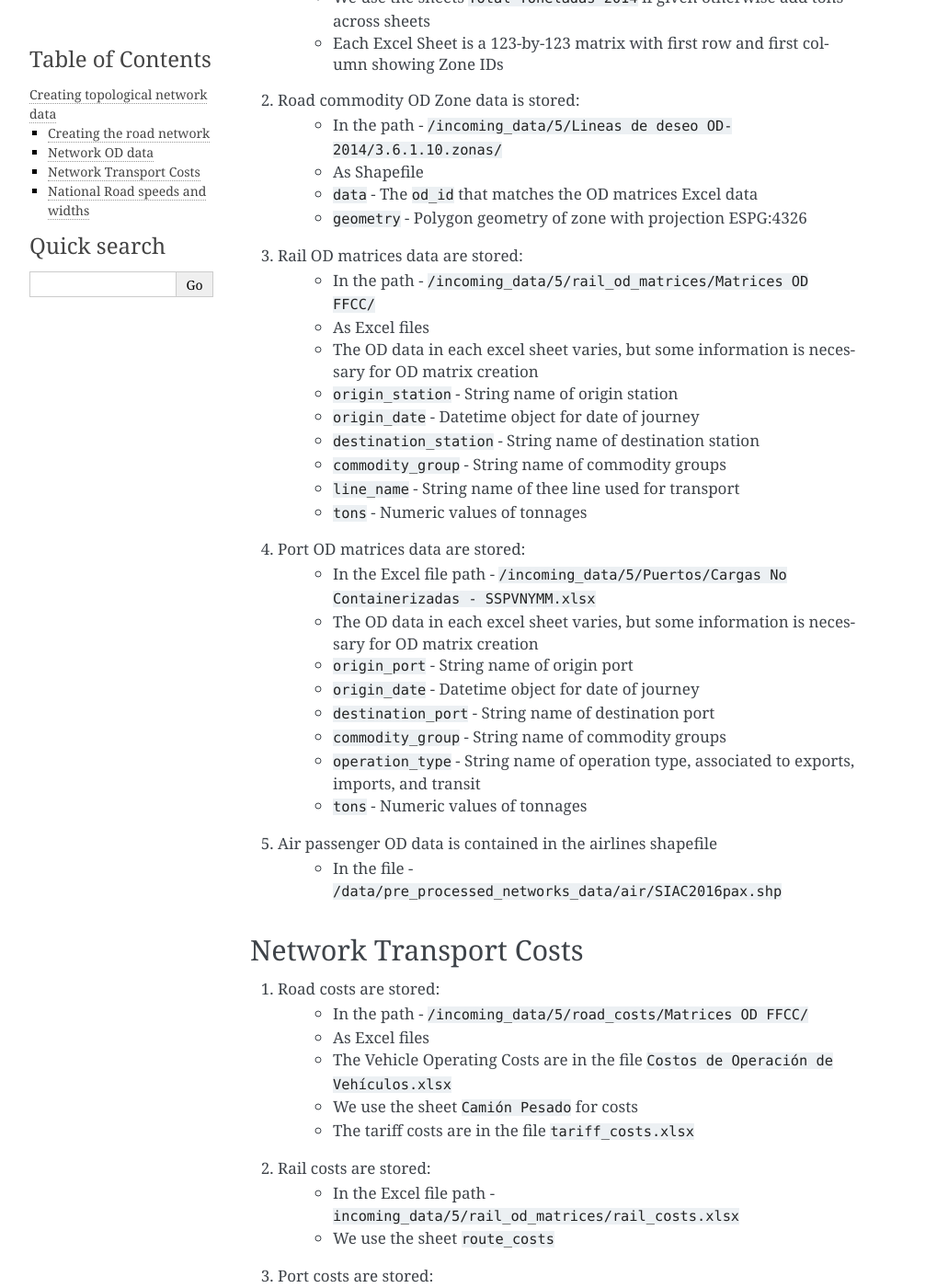
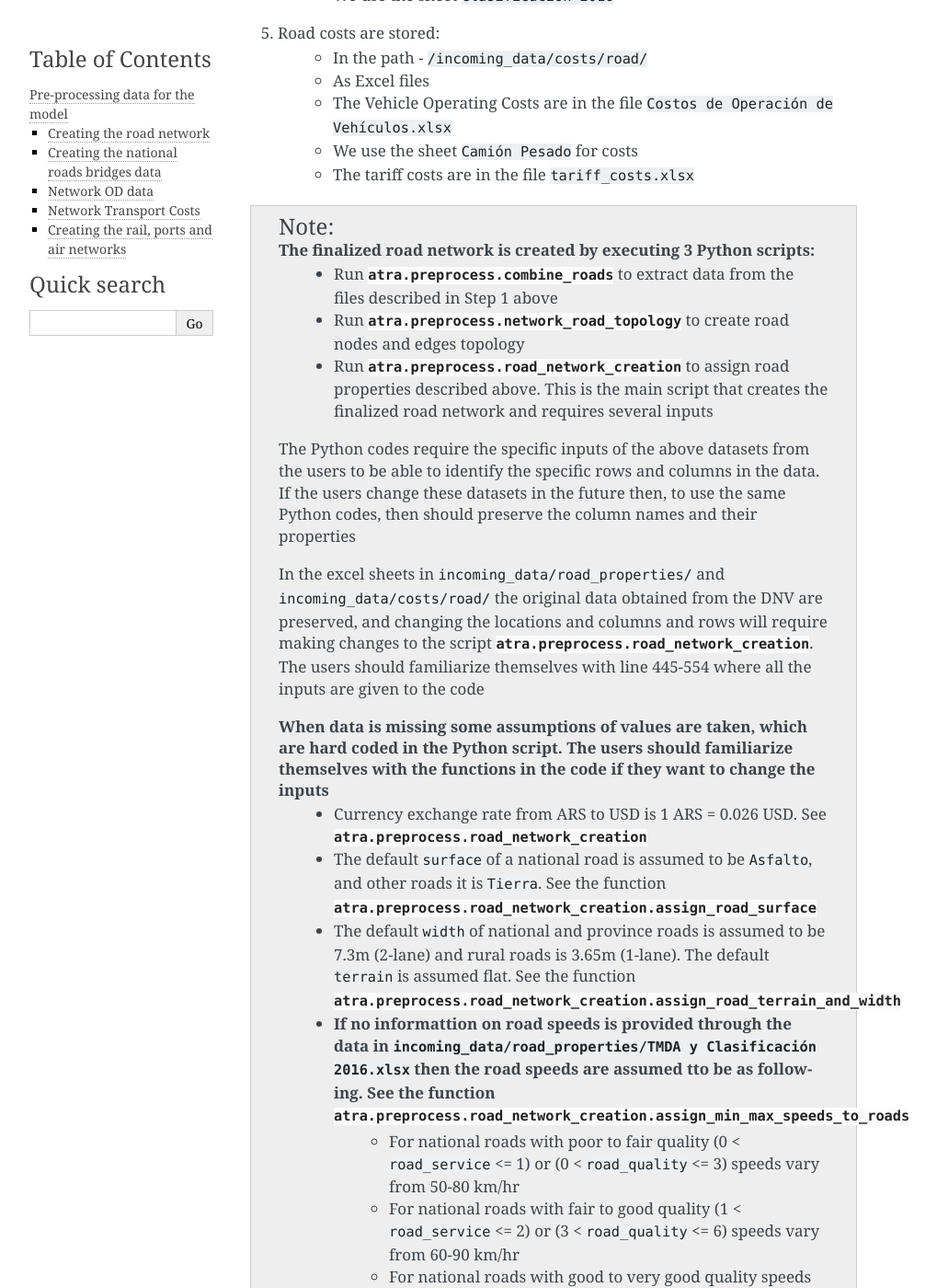
Before and after one commit to oi-analytics/argentina-transport, a Sphinx documentation site: the page built from docs/predata.rst, in a window 1280 px wide and 1400 px high, scrolled down 3121 px. Shown: the whole window at 92% size, without its empty margins (148-1167 px from the left). Built offline with Sphinx 7.4.7, drawn with Linux system fonts in a browser that asks for light colours; formulas are drawn with MathJax 3; pages that are not in the unit, such as notebooks, are missing from menus; the version number is read from the project's files by our own code; some of the changed text lies outside the part shown.

Commit message:
modified description of docs and preprocess scripts

```diff
--- a/docs/index.rst
+++ b/docs/index.rst
@@ -22,7 +22,7 @@
     Installation <requirements>
     Organization of Data <organisation>
     Required data inputs and paramters <parameters>
-    Creating topological network data <predata>
+    Pre-processing data for the model <predata>
     Analysis and Results <results>
     API Reference <api/atra>
     License <license>
--- a/docs/parameters.rst
+++ b/docs/parameters.rst
@@ -36,7 +36,7 @@
 
     The essential attributes in these networks are listed below. See the data for all attributes and try to recreate your data with similar column names and attribute values.
 
-    Several of these parameters and their values are created from ``incoming_data`` which is explained later
+    Several of these parameters and their values are created from ``incoming_data`` which is explained in the section `Preparing data for the model <https://argentina-transport-risk-analysis.readthedocs.io/en/latest/predata.html>`_
 
 3. All nodes have the following attributes:
     - ``node_id`` - String Node ID
@@ -209,7 +209,7 @@
 -------------------------------
 1. For the macroeconomic analysis first a multi-regional IO matrix for 24 provinces in Argentina is created from a national-level IO matrix and province level Gross Production Values (GPV) of IO Industries
 
-2. The multi-regional macroeconoic IO data is created from data downloaded from the INDEC website. The data is stored as:
+2. The multi-regional macroeconoic IO data is created from data downloaded from the Instituto Nacional de Estadística y Censos  (INDEC) website. The data is stored as:
     - Industry and Commodity level IO accounts in the file path ``data/economic_IO_tables/input/sh_cou_06_16.xls``
     - Industry level GPV in the file path ``data/economic_IO_tables/input/PIB_provincial_06_17.xls``
     - Names of aggregated industries classification for Argentina in the file path ``data/economic_IO_tables/input/industry_high_level_classification.xlsx``, which should be present in the IO and GPV data files
--- a/docs/predata.rst
+++ b/docs/predata.rst
@@ -1,5 +1,5 @@
 =================================
-Creating topological network data
+Pre-processing data for the model
 =================================
 .. Important::
     The topological network data and parameters described in `Topological network requirements <https://argentina-transport-risk-analysis.readthedocs.io/en/latest/parameters.html#topological-network-requirements>`_ had to be created from several data sources, which had several gaps.
@@ -9,7 +9,7 @@
     - To implement the ATRA pre-processing without any changes in existing codes, all data described here should be created and stored exactly as indicated below
     - Python scripts were created specific to clean and modify these datasets, due to which changes made to the way the data are organized will most probably also result in making changes to the Python scripts
     - In some instances some values for data are encoded within the Python scripts, so the users should be able to make changes directly in the Python scripts
-    - All pre-processed networks data are stored in sub-folders in the file path - ``/data/pre_processed_networks_data/``
+    - If the users want to use the same data and make modifications in values of data then they can follow the steps and codes explained below. Otherwise this whole process can be skipped if the users know how to create the networks in the formats specified in the `Topological network requirements <https://argentina-transport-risk-analysis.readthedocs.io/en/latest/parameters.html#topological-network-requirements>`_
 
 Creating the road network
 -------------------------
@@ -23,58 +23,89 @@
        "Province", "Provided through World Bank from MoT"
        "Rural", "Provided through World Bank from MoT"
        "National roads bridges","https://www.argentina.gob.ar/vialidad-nacional/sig-vial"
-       "OpenStreetMaps", "https://openmaptiles.com/downloads/dataset/osm/south-america/argentina/#2.96/-40.83/-63.6"
+       "OpenStreetMaps (OSM)", "https://openmaptiles.com/downloads/dataset/osm/south-america/argentina/#2.96/-40.83/-63.6"
        "National roads widths", "Provided through World Bank from DNV"
        "National roads speeds", "Provided through World Bank from DNV"
+       "Road vehicle costs", "Provided through World Bank from DNV"
 
     The portal https://ide.transporte.gob.ar/geoserver/web/ also contains open-source transport data that was downloaded, including the province and rural road networks. See the Python script :py:mod:`atra.preprocess.scrape_wfs`
 
-1. All pre-processed networks data are stored:
-    - In sub-folders in the file path - ``/data/pre_processed_networks_data/``
-    - Roads are extracted from the sub-folder - ``/roads/combined_roads``
-    - Railways are extracted from the sub-folder - ``/railways/national_rail/``
-    - Ports are extracted from the sub-folder - ``/ports/``
-    - Airlines are extracted from the sub-folder - ``/air/``
-    - As Shapefiles with topology of network nodes and edges
-    - The names of files are self-explanatory
+1. The road network data is stored:
+    - In sub-folders in the file path - ``/data/pre_processed_networks_data/roads/``
+    - As Shapefiles with attributes
+    - File in sub-folder ``/national_roads/rutas/`` contains national roads
+        - We extract the columns ``cod_ruta`` (for ``road_name``), ``sentido = A`` and ``geometry``
+    - File in sub-folder ``/province_roads/`` contains province roads
+        - We extract the columns ``nombre`` (for ``road_name``), ``clase`` (for ``surface``) and ``geometry``
+    - File in sub-folder ``/rural_roads/`` contains rural roads
+        - We extract the columns ``characteris`` (for ``surface``) and ``geometry``
+    - File in sub-folder ``/osm_roads/`` contains OSM roads for gap filling
+        - We extract the columns ``road_name``, ``road_type`` and ``geometry``
 
-2. All nodes should have the following attributes:
-    - ``node_id`` - String Node ID
-    - ``geometry`` - Point geometry of node with projection ESPG:4326
-    - variable list of attributes depending upon sector
-
-3. All edges should have the following attributes:
-    - ``edge_id`` - String edge ID
-    - ``from_node`` - String node ID that should be present in node_id column
-    - ``to_node`` - String node ID that should be present in node_id column
-    - ``geometry`` - LineString geometry of edge with projection ESPG:4326
-    - variable list of attributes depending upon sector
-
-4. National Roads specifc GIS data are stored:
+2. National Roads specifc GIS data are stored:
     - In sub-folders in the path - ``/incoming_data/pre_processed_network_data/roads/national_roads/``
     - As Shapefiles with attributes
     - File in sub-folder ``/indice_de_estado/`` contains road surface quality as numeric values
+        - We use the columns ``nro_regist`` as id,``valor`` for ``road_quality``, ``sentido = A`` and ``geometry``
+        - Road surface quality is used to estimate speeds on the national roads
     - File in sub-folder ``/indice_de_serviciabilidad/`` contains road service quality as numeric values
+        - We use the columns ``nro_regist`` as id,``valor`` for ``road_service``, ``sentido = A`` and ``geometry``
+        - Road service quality is used to estimate speeds on the national roads
     - File in sub-folder ``/materialcarril_sel/`` contains road surface meterial as string values
+        - We use the columns ``id_materia`` as id,``grupo`` for ``material_group``,``sentido = A`` and ``geometry``
+        - Surface material determines the conditon of the national roads for adaptation investments
     - File in sub-folder ``/tmda/`` contains TMDA counts as numeric values
+        - We use the columns ``nro_regist`` as id,``valor`` for ``road_service``, ``sentido = A`` and ``geometry``
+        - TMDA gives observed vehcile counts on national roads
     - File in sub-folder ``/v_mojon/`` contains locations of kilometer markers
+        - We use the columns ``id``, ``progresiva``, ``distancia`` and ``geometry``
+        - kilometer markers are used in assinging properties on national roads and locating bridges
 
-5. National-roads bridges GIS data are stored:
-    - In the path - ``/incoming_data/pre_processed_network_data/roads/national_roads//puente_sel/``
+3. Data on select national roads widths and terrains are stored:
+    - In the Excel file path - ``incoming_data/road_properties/Tramos por Rutas.xls``
+    - We use the sheet ``Hoja1``
+
+4. Data on select national roads speeds are stored:
+    - In the Excel file path - ``incoming_data/road_properties/TMDA y Clasificación 2016.xlsx``
+    - We use the sheet ``Clasificación 2016``
+
+5. Road costs are stored:
+    - In the path - ``/incoming_data/costs/road/``
+    - As Excel files
+    - The Vehicle Operating Costs are in the file ``Costos de Operación de Vehículos.xlsx``
+    - We use the sheet ``Camión Pesado`` for costs
+    - The tariff costs are in the file ``tariff_costs.xlsx``
+
+.. Note::
+    The finalized road network is created by executing 3 Python scripts:
+        - Run :py:mod:`atra.preprocess.combine_roads` to extract data from the files described in Step 1 above
+        - Run :py:mod:`atra.preprocess.network_road_topology` to create road nodes and edges topology
+        - Run :py:mod:`atra.preprocess.road_network_creation` to assign road properties described above. This is the main script that creates the finalized road network and requires several inputs
+
+    The Python codes require the specific inputs of the above datasets from the users to be able to identify the specific rows and columns in the data. If the users change these datasets in the future then, to use the same Python codes, then should preserve the column names and their properties
+
+    In the excel sheets in ``incoming_data/road_properties/`` and ``incoming_data/costs/road/`` the original data obtained from the DNV are preserved, and changing the locations and columns and rows will require making changes to the script :py:mod:`atra.preprocess.road_network_creation`. The users should familiarize themselves with line 445-554 where all the inputs are given to the code
+
+    When data is missing some assumptions of values are taken, which are hard coded in the Python script. The users should familiarize themselves with the functions in the code if they want to change the inputs
+        - Currency exchange rate from ARS to USD is 1 ARS = 0.026 USD. See :py:mod:`atra.preprocess.road_network_creation`
+        - The default ``surface`` of a national road is assumed to be ``Asfalto``, and other roads it is ``Tierra``. See the function :py:mod:`atra.preprocess.road_network_creation.assign_road_surface`
+        - The default ``width`` of national and province roads is assumed to be 7.3m (2-lane) and rural roads is 3.65m (1-lane). The default ``terrain`` is assumed flat. See the function :py:mod:`atra.preprocess.road_network_creation.assign_road_terrain_and_width`
+        - If no informattion on road speeds is provided through the data in ``incoming_data/road_properties/TMDA y Clasificación 2016.xlsx`` then the road speeds are assumed tto be as following. See the function :py:mod:`atra.preprocess.road_network_creation.assign_min_max_speeds_to_roads`
+            - For national roads with poor to fair quality (0 < ``road_service`` <= 1) or (0 < ``road_quality`` <= 3) speeds vary from 50-80 km/hr
+            - For national roads with fair to good quality (1 < ``road_service`` <= 2) or (3 < ``road_quality`` <= 6) speeds vary from 60-90 km/hr
+            - For national roads with good to very good quality speeds vary from 70-100 km/hr
+            - For all province roads speeds vary from 40-60 km/hr
+            - For all rural roads speeds vary from 20-40 km/hr
+
+Creating the national roads bridges data
+----------------------------------------
+1. National-roads bridges GIS data are stored:
+    - In the path - ``/incoming_data/pre_processed_network_data/bridges/puente_sel/``
     - As Shapefiles with Point geometry of nodes with projection ESPG:4326
     - As Excel file with bridges attributes
     - ``bridge_id`` - String bridge ID
     - ``edge_id`` - String edge ID matching ``edge_id`` of national-roads edges intersecting with bridges
     - ``geometry`` - Point geometry of node with projection ESPG:4326
-
-.. Note::
-    We assume that networks are provided as topologically correct connected graphs: each edge
-    is a single LineString (may be straight line or more complex line), but must have exactly
-    two endpoints, which are labelled as ``from_node`` and ``to_node`` (the values of these
-    attributes must correspond to the ``node_id`` of a node).
-
-    Wherever two edges meet, we assume that there is a shared node, matching each of the intersecting edge endpoints. For example, at a t-junction there will be three edges meeting
-    at one node.
 
 Network OD data
 ---------------
@@ -127,19 +158,17 @@
     - The tariff costs are in the file ``tariff_costs.xlsx``
 
 2. Rail costs are stored:
-    - In the Excel file path - ``incoming_data/5/rail_od_matrices/rail_costs.xlsx``
+    - In the Excel file path - ``incoming_data/costs/rail/rail_costs.xlsx``
     - We use the sheet ``route_costs``
 
 3. Port costs are stored:
-    - In the Excel file path - ``incoming_data/5/Puertos/port_costs.xlsx``
+    - In the Excel file path - ``incoming_data/costs/port/port_costs.xlsx``
 
-
-National Road speeds and widths
--------------------------------
-1. Data on select national roads widths are stored:
-    - In the Excel file path - ``incoming_data/5/DNV_data/Tramos por Rutas.xls``
-    - We use the sheet ``Hoja1``
-
-2. Data on select national roads speeds are stored:
-    - In the Excel file path - ``incoming_data/5/DNV_data/TMDA y Clasificación 2016.xlsx``
-    - We use the sheet ``Clasificación 2016``
+Creating the rail, ports and air networks
+-----------------------------------------
+1. The network details are:
+    - Railways are extracted from the sub-folder - ``/railways/national_rail/``
+    - Ports are extracted from the sub-folder - ``/ports/``
+    - Airlines are extracted from the sub-folder - ``/air/``
+    - As Shapefiles with topology of network nodes and edges
+    - The names of files are self-explanatory
```
Also changed, not shown: 3 other files.
